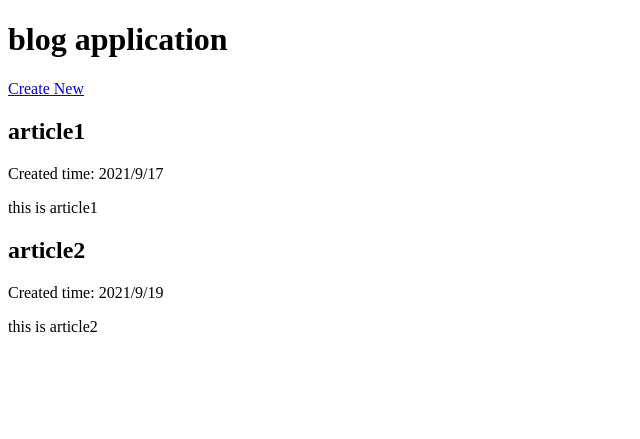
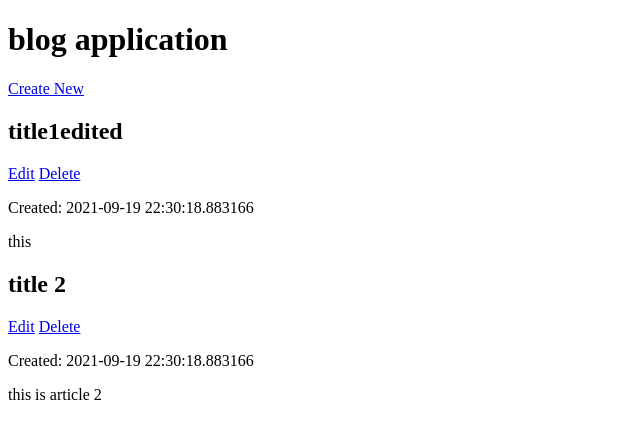
Before and after one commit to tkm5/flask-blog, a Flask app: page / in a window 1280 px wide. Shown: the top 439 px of the page, without its empty margins (0-640 px from the left). Run offline with Flask 2, Linux system fonts and the light colour scheme; data comes from the database, SQL or seed files in the repository; both versions use the stored data as it was after the commit.

Commit message:
make delete function

```diff
--- a/app.py
+++ b/app.py
@@ -17,9 +17,11 @@ class Post(db.Model):
     created_time = db.Column(db.DateTime, nullable=False, default=datetime.now(pytz.timezone('Asia/Tokyo')))
 
 
-@app.route('/')
+@app.route('/', methods=['GET', 'POST'])
 def index():
-    return render_template("index.html")
+    if request.method == 'GET':
+        posts = Post.query.all()
+        return render_template("index.html", posts=posts)
 
 
 @app.route('/create', methods=['GET', 'POST'])
@@ -37,6 +39,27 @@ def create():
         return render_template("create.html")
 
 
+@app.route('/<int:id>/update', methods=['GET', 'POST'])
+def update(id):
+    post = Post.query.get(id)
+    if request.method == 'GET':
+        return render_template("update.html", post=post)
+    else:
+        post.title = request.form.get('title')
+        post.body = request.form.get('body')
+
+        db.session.commit()
+        return redirect('/')
+
+@app.route('/<int:id>/delete', methods=['GET'])
+def delete(id):
+    post = Post.query.get(id)
+    db.session.delete(post)
+
+    db.session.commit()
+    return redirect('/')
+
+
 if __name__ == '__main__':
     app.run(host='localhost',
             debug=True)
--- a/templates/index.html
+++ b/templates/index.html
@@ -1,17 +1,15 @@
 {% extends "base.html" %}
 {% block content %}
+    <h1>blog application</h1>
+    <a href="/create">Create New</a>
+    {% for post in posts %}
+    <article>
+        <h2>{{ post.title }}</h2>
+        <a href="/{{post.id}}/update">Edit</a>
+        <a href="/{{post.id}}/delete">Delete</a>
 
-<h1>blog application</h1>
-<a href="/create">Create New</a>
-<article>
-    <h2>article1</h2>
-    <p>Created time: 2021/9/17</p>
-    <p>this is article1</p>
-</article>
-<article>
-    <h2>article2</h2>
-    <p>Created time: 2021/9/19</p>
-    <p>this is article2</p>
-</article>
-
+        <p>Created: {{ post.created_time }}</p>
+        <p>{{ post.body }}</p>
+    </article>
+{% endfor %}
 {% endblock %}
```
Also changed, not shown: templates/update.html (added, +12 -0 lines), blog.db.
